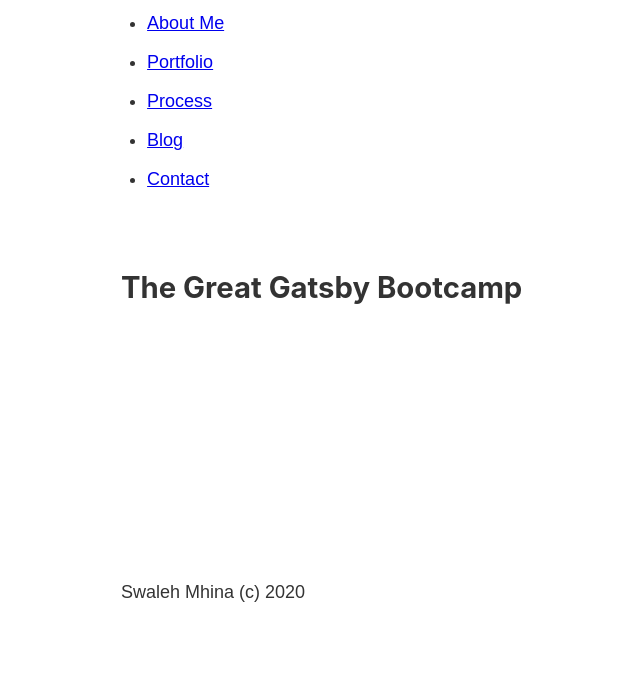
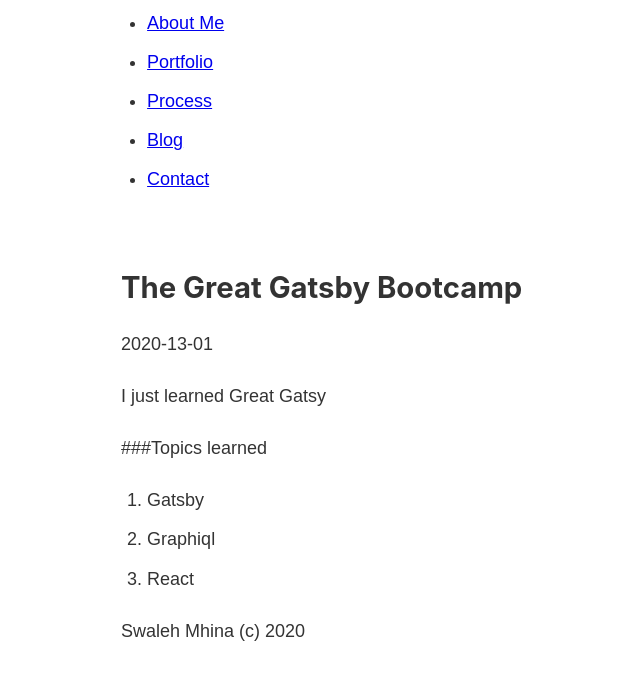
Before and after one commit to Cyph09/portfolio-v1.0, a Gatsby site: page /blog/gatsby in a window 1280 px wide. Shown: the part 151-830 px from the top of the page, without its empty margins (162-802 px from the left). Before the commit the page ends 800 px from the top, so only its background shows below. Built offline with nearby package versions, Linux system fonts and the light colour scheme; Gatsby itself is replaced by a stand-in of ours.

Commit message:
Rendering post content

```diff
--- a/src/posts/gatsby.md
+++ b/src/posts/gatsby.md
@@ -5,7 +5,7 @@ date: "2020-13-01"
 
 I just learned Great Gatsy
 
-#Topics learned
+###Topics learned
 
 1.  Gatsby
 2.  Graphiql
--- a/src/posts/react.md
+++ b/src/posts/react.md
@@ -5,7 +5,7 @@ date: "20-14-01"
 
 React for complete beginner
 
-#Topics covered
+###Topics covered
 
 1.  What is react?
 2.  Who is it for?
--- a/src/template/blog.js
+++ b/src/template/blog.js
@@ -16,10 +16,14 @@ export const query = graphql`
 `
 
 const blogTemplate = props => {
-    console.log(props.data);
+  console.log(props.data)
   return (
     <Layout>
       <h2>{props.data.markdownRemark.frontmatter.title}</h2>
+      <p>{props.data.markdownRemark.frontmatter.date}</p>
+      <div
+        dangerouslySetInnerHTML={{ __html: props.data.markdownRemark.html }}
+      ></div>
     </Layout>
   )
 }
```
